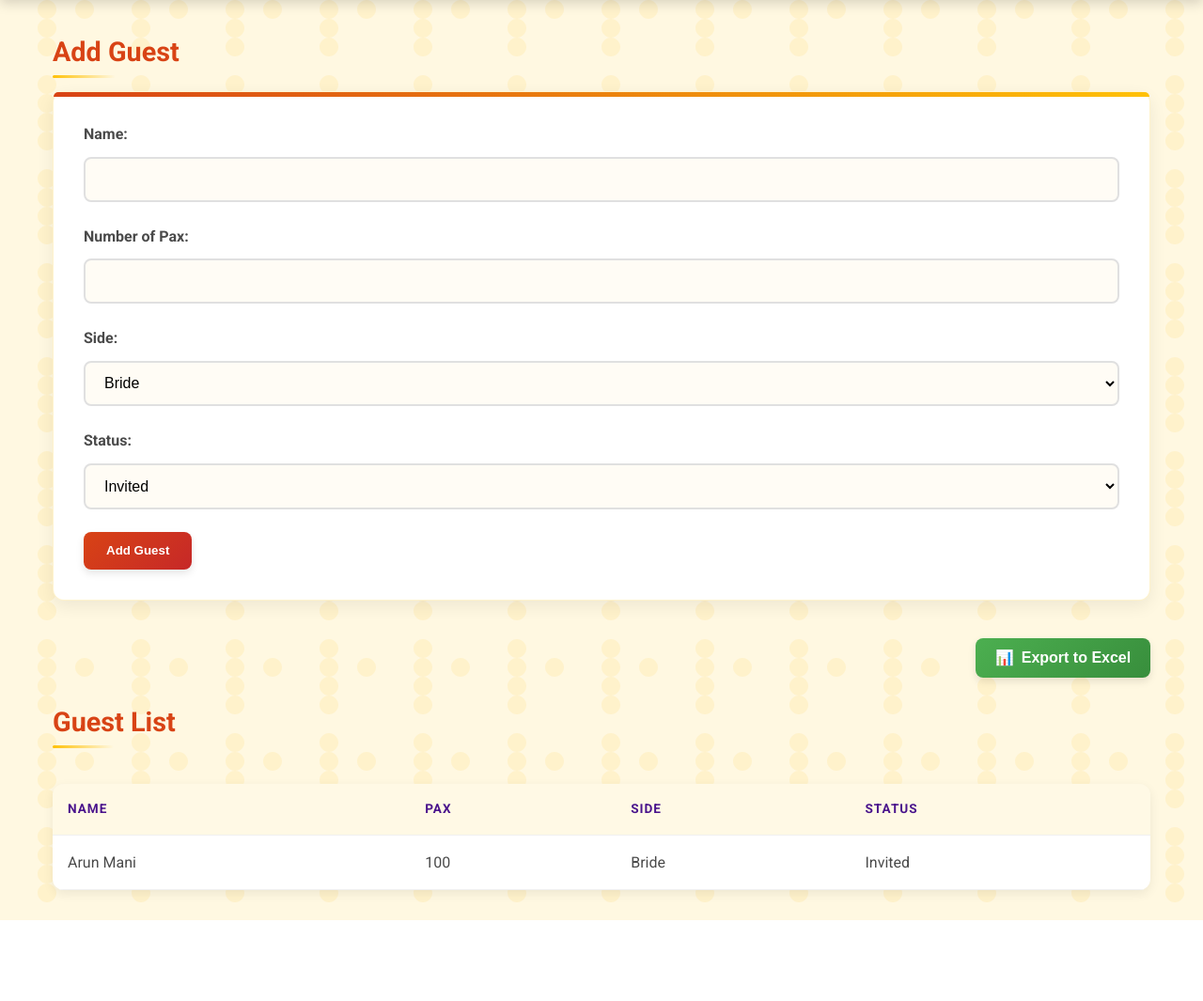
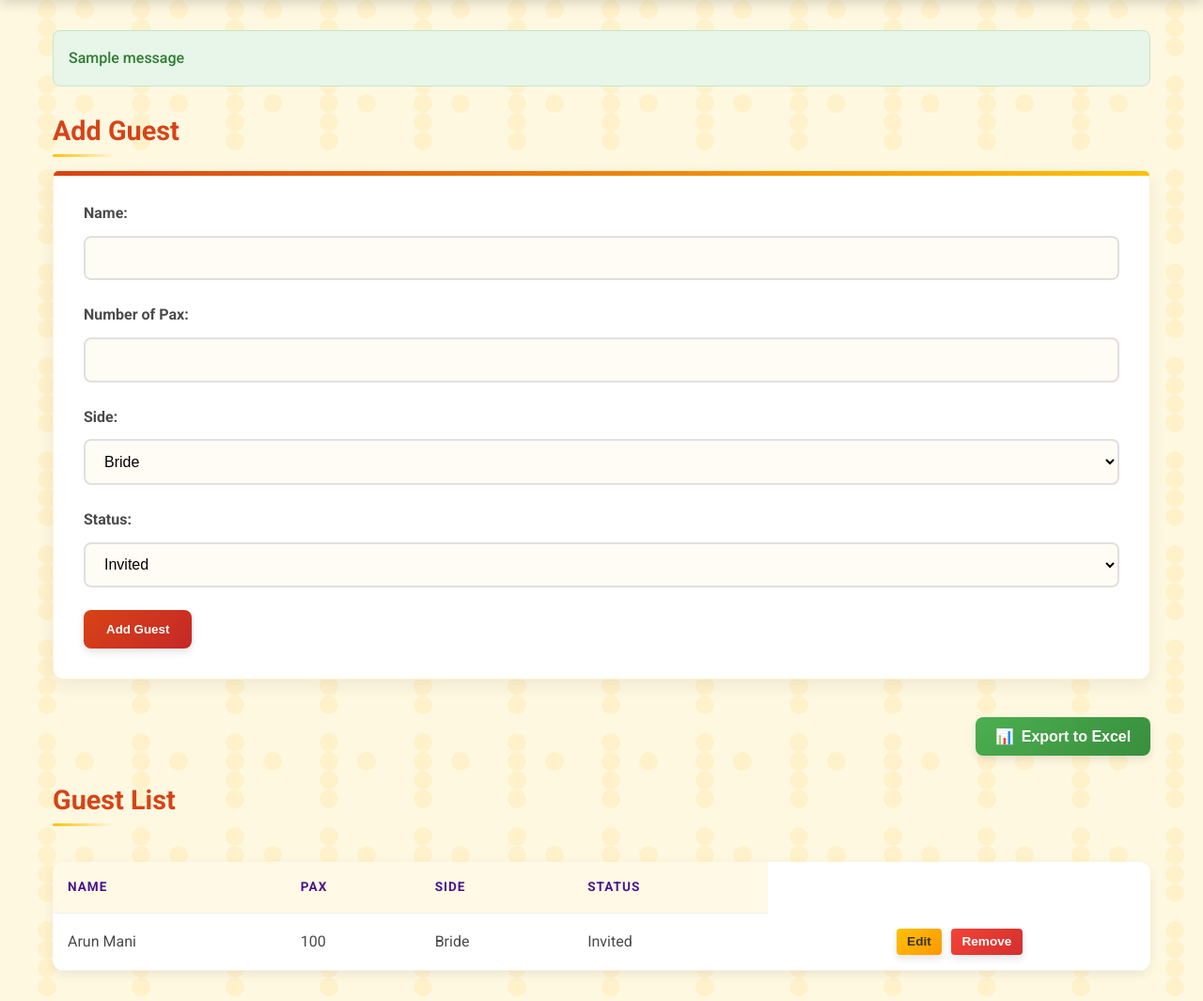
Before and after one commit to Rexiolewis/wedding-planner, a Flask app: page /guests in a window 1280 px wide. Shown: the part 130-1195 px from the top of the page at 94% size. Before the commit the page ends 1109 px from the top, so only its background shows below. Run offline with Flask 3, Linux system fonts and the light colour scheme; the visitor is signed in with stand-in values (Sample User, id 1); data comes from the database, SQL or seed files in the repository; both versions use the stored data as it was after the commit; tables that the repository leaves empty hold one stand-in row (values such as "Sample post"); one stand-in notice (Sample message) is shown; some libraries are stand-ins or nearby versions.

Commit message:
Add edit and delete functionality for expenses and guests

```diff
--- a/app.py
+++ b/app.py
@@ -141,6 +141,61 @@ def guests():
     guests = db.execute('SELECT * FROM guests ORDER BY name').fetchall()
     return render_template('guests.html', guests=guests)
 
+@app.route('/expenses/edit/<int:id>', methods=['POST'])
+@login_required
+def edit_expense(id):
+    if request.method == 'POST':
+        item = request.form['item']
+        category = request.form['category']
+        cost = float(request.form['cost'])
+
+        db = get_db()
+        db.execute('UPDATE expenses SET item = ?, category = ?, cost = ? WHERE id = ?',
+                  [item, category, cost, id])
+        db.commit()
+
+        flash('Expense updated successfully!', 'success')
+        return redirect(url_for('expenses'))
+
+@app.route('/expenses/delete/<int:id>')
+@login_required
+def delete_expense(id):
+    db = get_db()
+    db.execute('DELETE FROM expenses WHERE id = ?', [id])
+    db.commit()
+
+    flash('Expense deleted successfully!', 'success')
+    return redirect(url_for('expenses'))
+
+@app.route('/guests/edit/<int:id>', methods=['POST'])
+@login_required
+def edit_guest(id):
+    if request.method == 'POST':
+        name = request.form['name']
+        side = request.form['side']
+        pax = int(request.form['pax'])
+        status = request.form['status']
+
+        db = get_db()
+        db.execute('UPDATE guests SET name = ?, side = ?, pax = ?, status = ? WHERE id = ?',
+                  [name, side, pax, status, id])
+        db.commit()
+
+        flash('Guest updated successfully!', 'success')
+        return redirect(url_for('guests'))
+
+@app.route('/guests/delete/<int:id>')
+@login_required
+def delete_guest(id):
+    db = get_db()
+    db.execute('DELETE FROM guests WHERE id = ?', [id])
+    db.commit()
+
+    flash('Guest deleted successfully!', 'success')
+    return redirect(url_for('guests'))
+
+
+
 if __name__ == '__main__':
     # Initialize database if running locally
     if not os.path.exists(DATABASE):
--- a/static/style.css
+++ b/static/style.css
@@ -582,3 +582,78 @@ tbody tr:hover {
         left: 0;
     }
 }
+
+/* Styles for action buttons */
+.action-column {
+    white-space: nowrap;
+    text-align: center;
+}
+
+.edit-btn, .delete-btn, .cancel-btn {
+    padding: 0.4rem 0.7rem;
+    border: none;
+    border-radius: 4px;
+    cursor: pointer;
+    font-weight: bold;
+    font-size: 0.85rem;
+    transition: all 0.2s ease;
+    margin: 0 0.2rem;
+}
+
+.edit-btn {
+    background: linear-gradient(135deg, #FFC107 0%, #FF9800 100%);
+    color: #333;
+}
+
+.edit-btn:hover {
+    background: linear-gradient(135deg, #FF9800 0%, #FFC107 100%);
+    transform: translateY(-2px);
+    box-shadow: 0 3px 6px rgba(0, 0, 0, 0.1);
+}
+
+.delete-btn {
+    background: linear-gradient(135deg, #f44336 0%, #d32f2f 100%);
+    color: white;
+}
+
+.delete-btn:hover {
+    background: linear-gradient(135deg, #d32f2f 0%, #f44336 100%);
+    transform: translateY(-2px);
+    box-shadow: 0 3px 6px rgba(0, 0, 0, 0.1);
+}
+
+.cancel-btn {
+    background: linear-gradient(135deg, #9E9E9E 0%, #757575 100%);
+    color: white;
+    margin-left: 0.5rem;
+}
+
+.cancel-btn:hover {
+    background: linear-gradient(135deg, #757575 0%, #9E9E9E 100%);
+    transform: translateY(-2px);
+    box-shadow: 0 3px 6px rgba(0, 0, 0, 0.1);
+}
+
+/* Add flash messages styles */
+.flash-messages {
+    margin-bottom: 1.5rem;
+}
+
+.flash-message {
+    padding: 1rem;
+    border-radius: 8px;
+    margin-bottom: 1rem;
+    font-weight: 500;
+}
+
+.flash-success {
+    background-color: #E8F5E9;
+    color: #2E7D32;
+    border: 1px solid #C8E6C9;
+}
+
+.flash-error {
+    background-color: #FFEBEE;
+    color: #C62828;
+    border: 1px solid #FFCDD2;
+}
--- a/templates/base.html
+++ b/templates/base.html
@@ -23,6 +23,16 @@
     </nav>
 
     <main>
+        {% if get_flashed_messages() %}
+        <div class="flash-messages">
+            {% for category, message in get_flashed_messages(with_categories=true) %}
+            <div class="flash-message flash-{{ category }}">
+                {{ message }}
+            </div>
+            {% endfor %}
+        </div>
+        {% endif %}
+
         {% block content %}{% endblock %}
     </main>
 
--- a/templates/guests.html
+++ b/templates/guests.html
@@ -58,6 +58,10 @@
                     <td>{{ guest['pax'] }}</td>
                     <td>{{ guest['side'] }}</td>
                     <td>{{ guest['status'] }}</td>
+                    <td class="action-column">
+                        <button class="edit-btn" onclick="editGuest({{ guest['id'] }}, '{{ guest['name'] }}', {{ guest['pax'] }}, '{{ guest['side'] }}', '{{ guest['status'] }}')">Edit</button>
+                        <button class="delete-btn" onclick="confirmDeleteGuest({{ guest['id'] }})">Remove</button>
+                    </td>
                 </tr>
                 {% endfor %}
             </tbody>
@@ -67,6 +71,56 @@
 
 <script src="https://unpkg.com/xlsx/dist/xlsx.full.min.js"></script>
 <script>
+// For editing guests
+function editGuest(id, name, pax, side, status) {
+    // Populate the form with existing data
+    document.getElementById('name').value = name;
+    document.getElementById('pax').value = pax;
+    document.getElementById('side').value = side;
+    document.getElementById('status').value = status;
+
+    // Change form action and button text
+    const form = document.querySelector('form');
+    form.action = `/guests/edit/${id}`;
+
+    const submitBtn = form.querySelector('button[type="submit"]');
+    submitBtn.textContent = 'Update Guest';
+
+    // Add a cancel button if it doesn't exist
+    if (!document.getElementById('cancelEdit')) {
+        const cancelBtn = document.createElement('button');
+        cancelBtn.id = 'cancelEdit';
+        cancelBtn.type = 'button';
+        cancelBtn.className = 'cancel-btn';
+        cancelBtn.textContent = 'Cancel';
+        cancelBtn.onclick = resetForm;
+        submitBtn.parentNode.insertBefore(cancelBtn, submitBtn.nextSibling);
+    }
+
+    // Scroll to form
+    form.scrollIntoView({behavior: 'smooth'});
+}
+
+function resetForm() {
+    // Reset the form
+    const form = document.querySelector('form');
+    form.reset();
+    form.action = '/guests';
+
+    const submitBtn = form.querySelector('button[type="submit"]');
+    submitBtn.textContent = 'Add Guest';
+
+    // Remove cancel button if it exists
+    const cancelBtn = document.getElementById('cancelEdit');
+    if (cancelBtn) cancelBtn.remove();
+}
+
+function confirmDeleteGuest(id) {
+    if (confirm('Are you sure you want to delete this guest?')) {
+        window.location.href = `/guests/delete/${id}`;
+    }
+}
+
 function exportToExcel() {
     const table = document.getElementById('guestTable');
     const wb = XLSX.utils.table_to_book(table, {sheet: "Guests"});
```
Also changed, not shown: templates/expenses.html (+53 -0 lines), static/images/kerala-corner-svg.svg (added), static/images/lotus-svg.svg (added), wedding.db.
